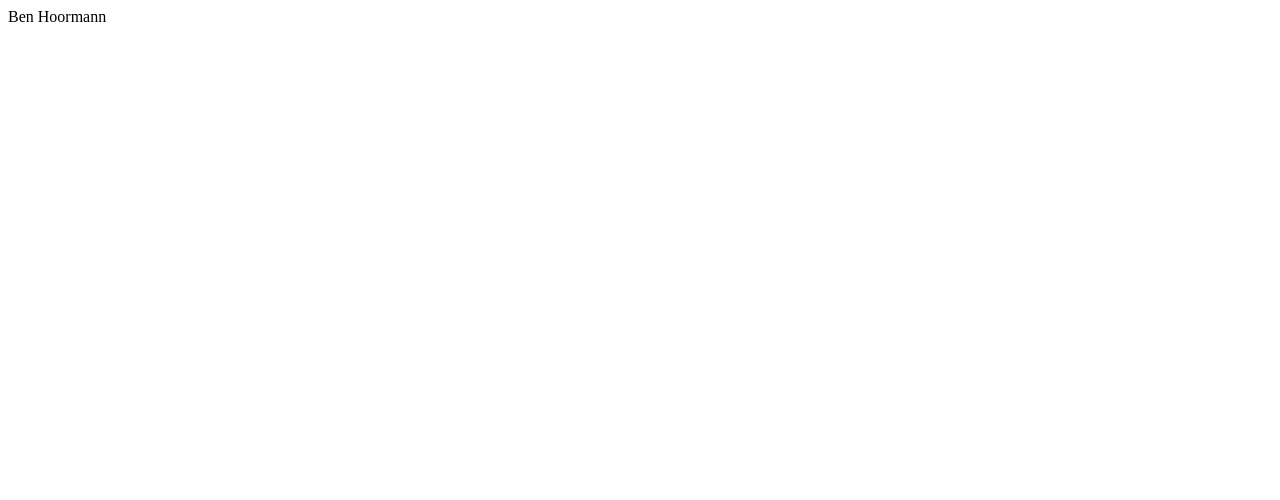
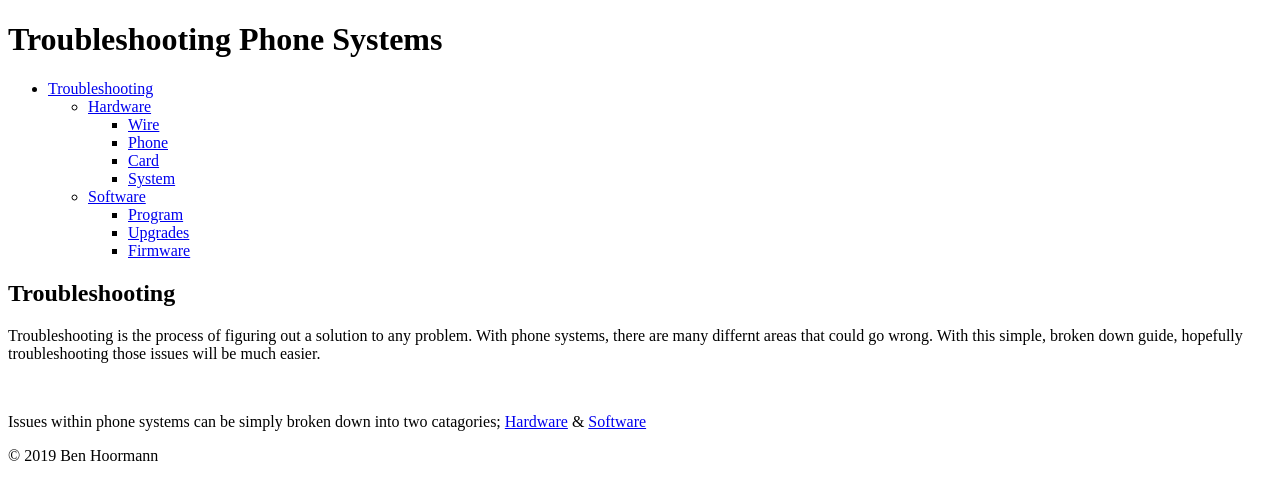
Before and after one commit to BHoormann/Launchcode_Projects, a plain HTML site: page index.html in a window 1280 px wide. Drawn offline with Linux system fonts and the light colour scheme.

Commit message:
Finished html work

```diff
--- a/index.html
+++ b/index.html
@@ -1 +1,66 @@
-<p>Ben Hoormann</p>
+<!DOCTYPE html>
+<html>
+    <head>
+        <title>Telecom Troubleshooting</title>
+    </head>
+    <body>
+        <header>
+            <h1>Troubleshooting Phone Systems</h1>
+            <nav>
+            <ul>
+                    <li>
+                        <a href="index.html">Troubleshooting</a>
+                    </li>
+                <ul>
+                <li>
+                    <a href="hardware.html#hardware">Hardware</a>
+                </li>
+                    <ul>
+                        <li>
+                            <a href="hardware.html#wire">Wire</a>
+                        </li>
+                        <li>
+                            <a href="hardware.html#phone">Phone</a>
+                        </li>
+                        <li>
+                            <a href="hardware.html#card">Card</a>
+                        </li>
+                        <li>
+                            <a href="hardware.html#system">System</a>
+                        </li>
+                    </ul>
+                <li>
+                    <a href="software.html#software">Software</a>
+                </li>
+                    <ul>
+                        <li>
+                            <a href="software.html#program">Program</a>
+                        </li>
+                        <li>
+                            <a href="software.html#upgrades">Upgrades</a>
+                        </li>
+                        <li>
+                            <a href="software.html#firmware">Firmware</a>
+                        </li>
+                    </ul>
+                </ul>
+            </ul>
+            </nav>
+        </header>
+        <main>
+            <article>
+                <section>
+                    <a name="troubleshooting"></a>
+                    <h2>Troubleshooting</h2>
+                    <p>Troubleshooting is the process of figuring out a solution to any problem. With phone systems, there are many differnt areas that could go wrong. With this simple, broken down guide, hopefully troubleshooting those issues will be much easier.</p>
+                    <br>
+                    <p>Issues within phone systems can be simply broken down into two catagories;
+                        <a href="hardware.html">Hardware</a> &amp; <a href="software.html">Software</a></p>
+                </section>
+            </article>
+        </main>
+        <footer>
+            <p>&copy; 2019 Ben Hoormann</p>
+        </footer>
+    </body>
+</html>
```
